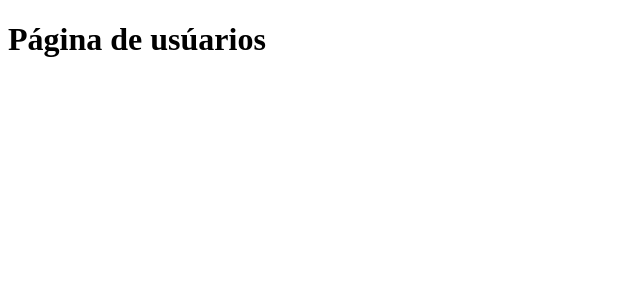
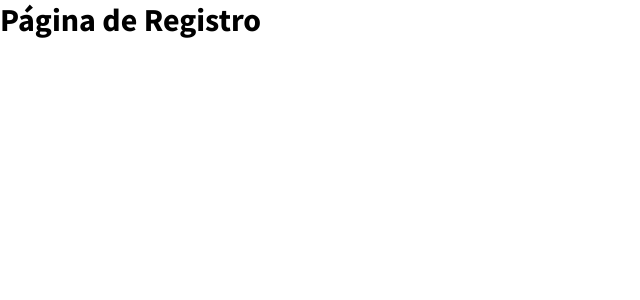
Before and after one commit to PabloPessanha/registration-history, a React (Create React App) app: page / in a window 1280 px wide. Shown: the top 300 px of the page, without its empty margins (0-640 px from the left). Built offline with nearby package versions, Linux system fonts and the light colour scheme.

Commit message:
fix routes; import global styles

```diff
--- a/src/App.js
+++ b/src/App.js
@@ -1,4 +1,5 @@
 import React from 'react';
+import './styles/globalStyles.scss';
 import Register from './pages/Register';
 
 function App() {
--- a/src/routes.js
+++ b/src/routes.js
@@ -8,8 +8,8 @@ export default function Routes() {
   return (
     <Router>
       <Switch>
-        <Route exact path="/" component={AllUsers} />
-        <Route path="/users" component={Register} />
+        <Route exact path="/" component={Register} />
+        <Route path="/users" component={AllUsers} />
         <Route path="/not-found" component={NotFound} />
         <Route path="*" component={() => <Redirect to="/not-found" />} />
       </Switch>
```
